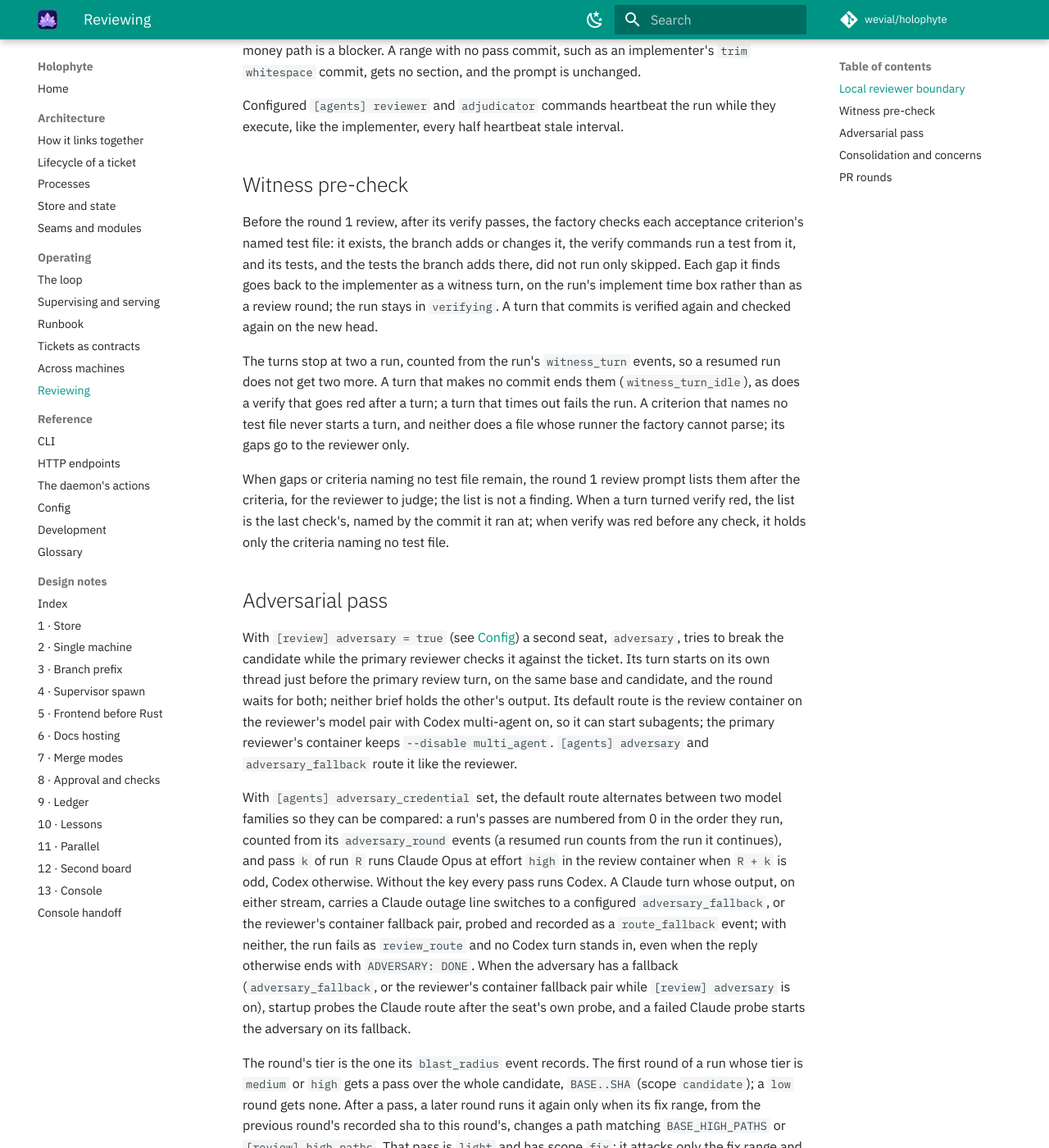
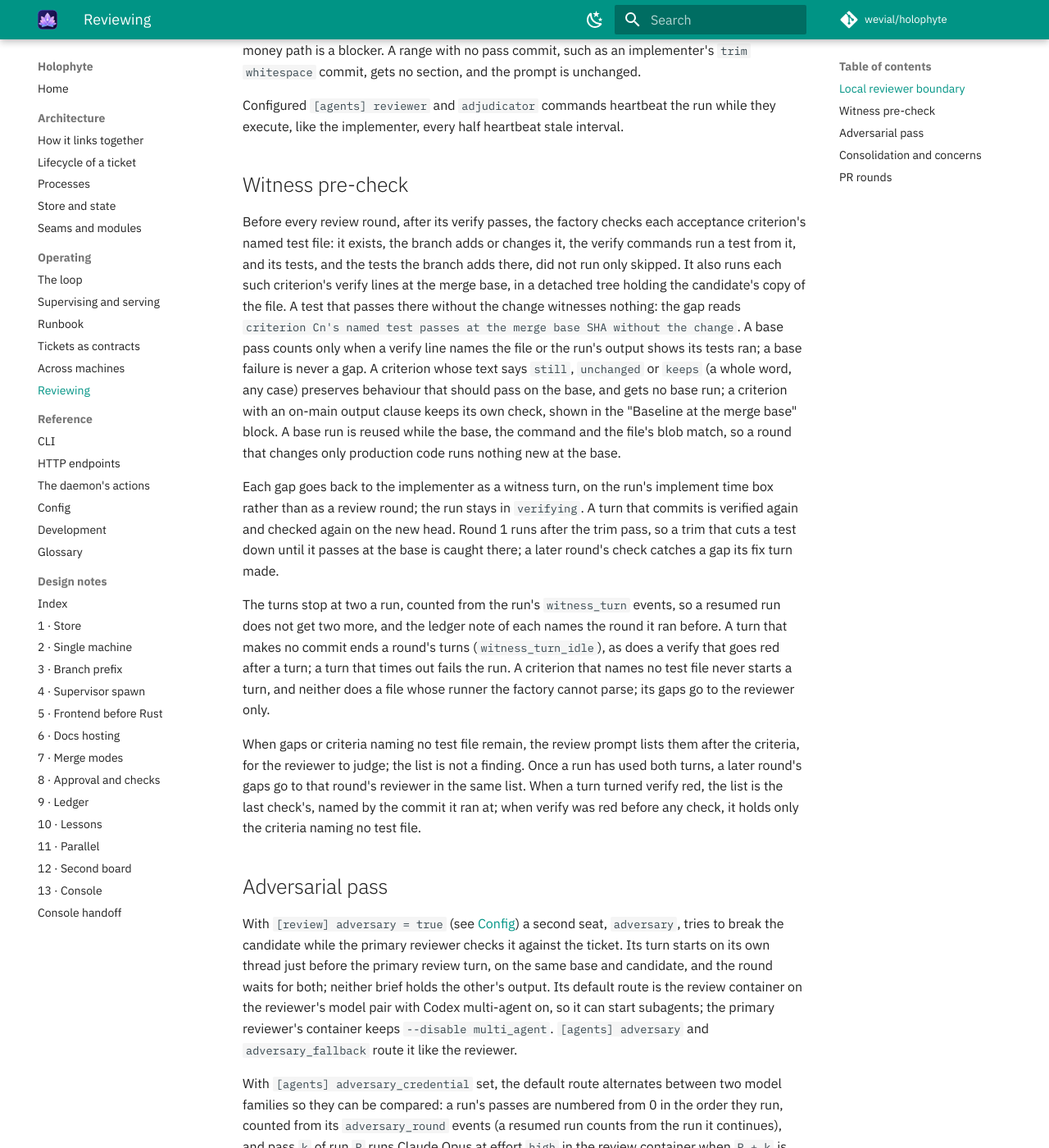
Before and after one commit to wevial/holophyte, an MkDocs documentation site: the page built from docs/reviewing.md, in a window 1280 px wide and 1400 px high, scrolled down 3053 px. Shown: the whole window at 82% size. Built offline with MkDocs 1.6.1 and Material for MkDocs 9.7.7, drawn with Linux system fonts in a browser that asks for light colours; comment, search, counter and statistics services are not loaded.

Commit message:
fix(review): flag a named test that passes at the merge base before each round (HOLO-698) (#987)
The witness pre-check now also runs each criterion's named test file at the merge base, using the candidate's copy of the file. A test that passes there without the change is a witness gap and goes to the implementer as a witness turn. The pre-check runs before every review round instead of only round 1.

```diff
--- a/docs/reviewing.md
+++ b/docs/reviewing.md
@@ -151,26 +151,43 @@ while they execute, like the implementer, every half heartbeat stale interval.
 
 ## Witness pre-check
 
-Before the round 1 review, after its verify passes, the factory checks each
+Before every review round, after its verify passes, the factory checks each
 acceptance criterion's named test file: it exists, the branch adds or changes
 it, the verify commands run a test from it, and its tests, and the tests the
-branch adds there, did not run only skipped. Each gap it finds goes back to
-the implementer as a witness turn, on the run's implement time box rather than
-as a review round; the run stays in `verifying`. A turn that commits is
-verified again and checked again on the new head.
+branch adds there, did not run only skipped. It also runs each such
+criterion's verify lines at the merge base, in a detached tree holding the
+candidate's copy of the file. A test that passes there without the change
+witnesses nothing: the gap reads `criterion Cn's named test passes at the
+merge base SHA without the change`. A base pass counts only when a verify
+line names the file or the run's output shows its tests ran; a base failure
+is never a gap. A criterion whose text says `still`, `unchanged` or `keeps`
+(a whole word, any case) preserves behaviour that should pass on the base,
+and gets no base run; a criterion with an on-main output clause keeps its
+own check, shown in the "Baseline at the merge base" block. A base run is
+reused while the base, the command and the file's blob match, so a round
+that changes only production code runs nothing new at the base.
+
+Each gap goes back to the implementer as a witness turn, on the run's
+implement time box rather than as a review round; the run stays in
+`verifying`. A turn that commits is verified again and checked again on the
+new head. Round 1 runs after the trim pass, so a trim that cuts a test down
+until it passes at the base is caught there; a later round's check catches a
+gap its fix turn made.
 
 The turns stop at two a run, counted from the run's `witness_turn` events, so
-a resumed run does not get two more. A turn that makes no commit ends them
-(`witness_turn_idle`), as does a verify that goes red after a turn; a turn that
-times out fails the run. A criterion that names no test file never starts a
-turn, and neither does a file whose runner the factory cannot parse; its gaps
-go to the reviewer only.
+a resumed run does not get two more, and the ledger note of each names the
+round it ran before. A turn that makes no commit ends a round's turns
+(`witness_turn_idle`), as does a verify that goes red after a turn; a turn
+that times out fails the run. A criterion that names no test file never
+starts a turn, and neither does a file whose runner the factory cannot
+parse; its gaps go to the reviewer only.
 
-When gaps or criteria naming no test file remain, the round 1 review prompt
-lists them after the criteria, for the reviewer to judge; the list is not a
-finding. When a turn turned verify red, the list is the last check's, named
-by the commit it ran at; when verify was red before any check, it holds only
-the criteria naming no test file.
+When gaps or criteria naming no test file remain, the review prompt lists
+them after the criteria, for the reviewer to judge; the list is not a
+finding. Once a run has used both turns, a later round's gaps go to that
+round's reviewer in the same list. When a turn turned verify red, the list
+is the last check's, named by the commit it ran at; when verify was red
+before any check, it holds only the criteria naming no test file.
 
 ## Adversarial pass
 
```
Also changed, not shown: docs/development.md (+16 -12 lines), 7 other files.
